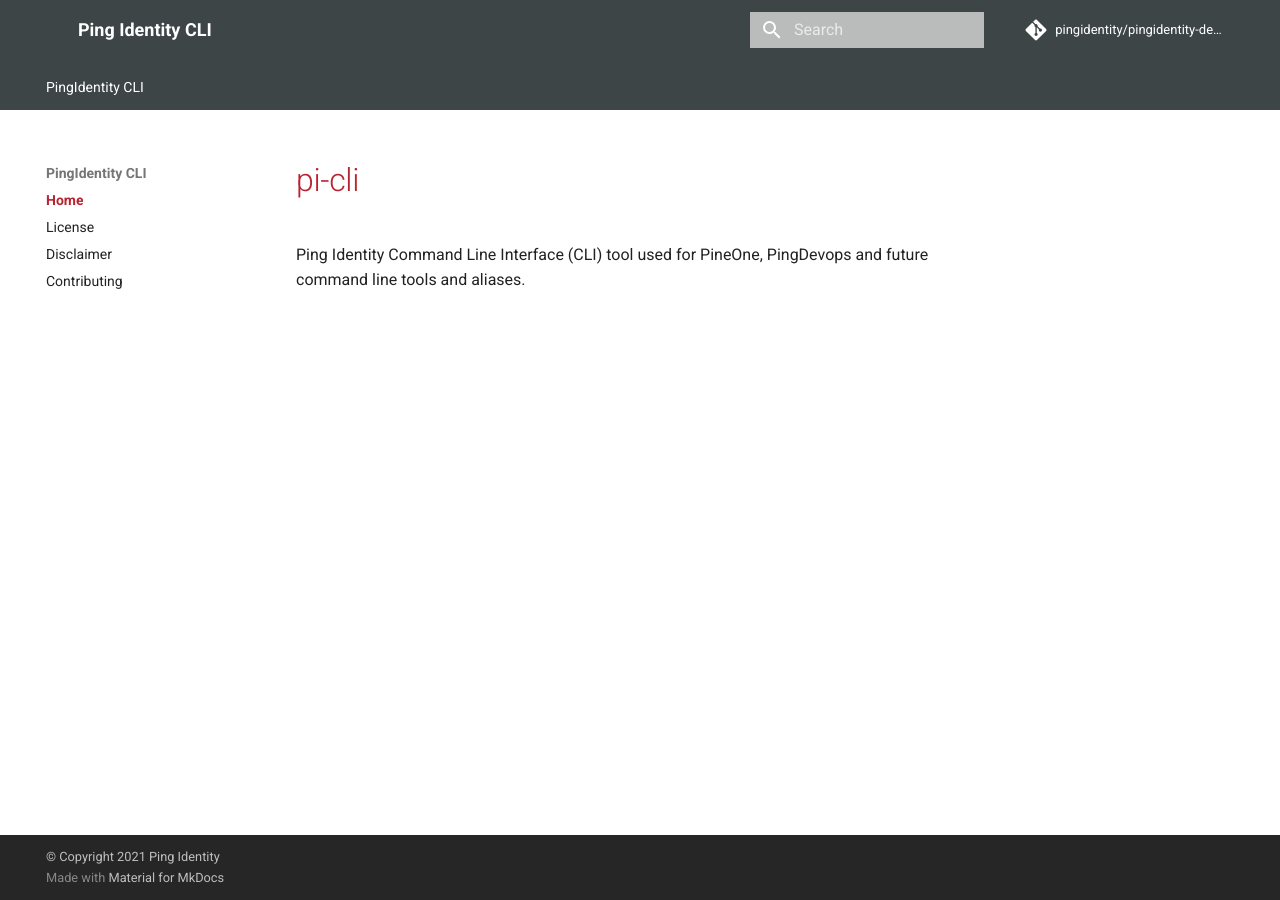
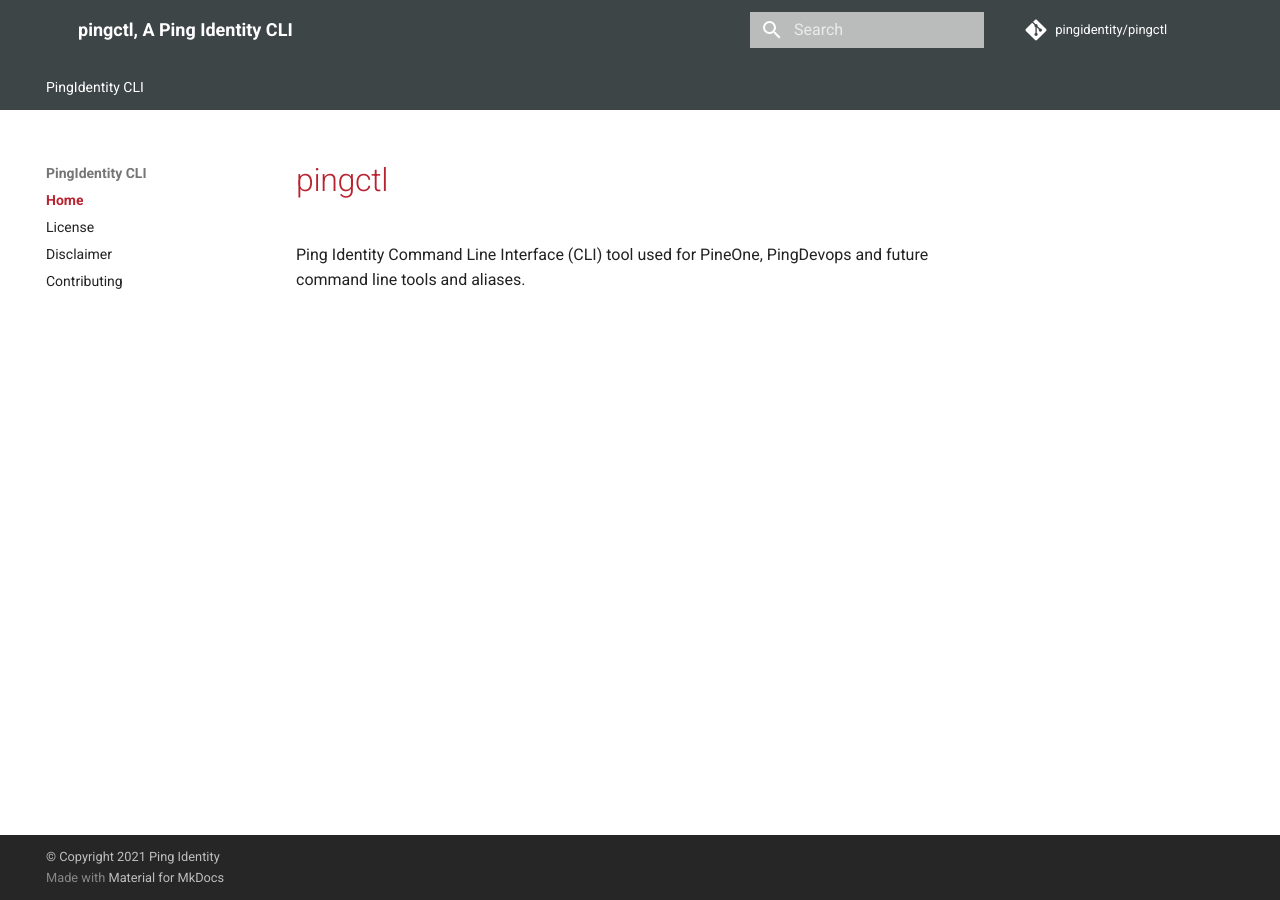
Before and after one commit to pingidentity/pingctl, an MkDocs documentation site: the page built from docs/README.md, in a window 1280 px wide. Built offline with MkDocs 1.6.1 and Material for MkDocs 9.7.7, drawn with Linux system fonts in a browser that asks for light colours; comment, search, counter and statistics services are not loaded.

Commit message:
Updating docs to new name

```diff
--- a/docs/README.md
+++ b/docs/README.md
@@ -1,2 +1,3 @@
-# pi-cli
+# pingctl
+
 Ping Identity Command Line Interface (CLI) tool used for PineOne, PingDevops and future command line tools and aliases.
--- a/mkdocs.yml
+++ b/mkdocs.yml
@@ -1,7 +1,7 @@
-site_name: Ping Identity CLI
-repo_name: pingidentity/pingidentity-devops-getting-started
-repo_url: https://github.com/pingidentity/pi-cli
-site_url: https://devops.pingidentity.com/
+site_name: pingctl, A Ping Identity CLI
+repo_name: pingidentity/pingctl
+repo_url: https://github.com/pingidentity/pingctl
+site_url: https://pingidentity.github.io/pingctl/
 copyright: © Copyright 2021 Ping Identity
 google_analytics: ['UA-156953351-1', 'devops.pingidentity.com']
 extra_css:
```
Also changed, not shown: README.md (+2 -1 lines).
